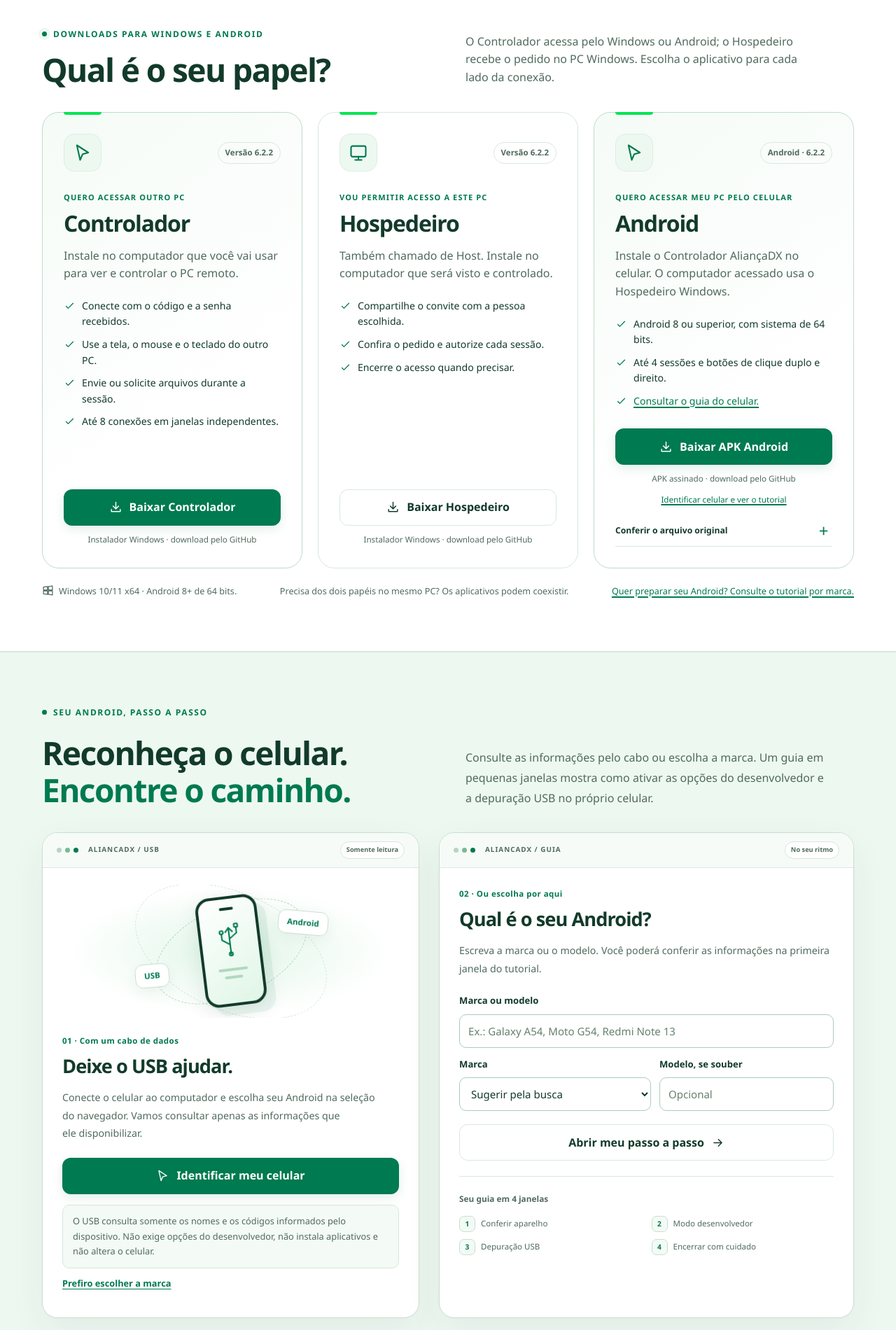
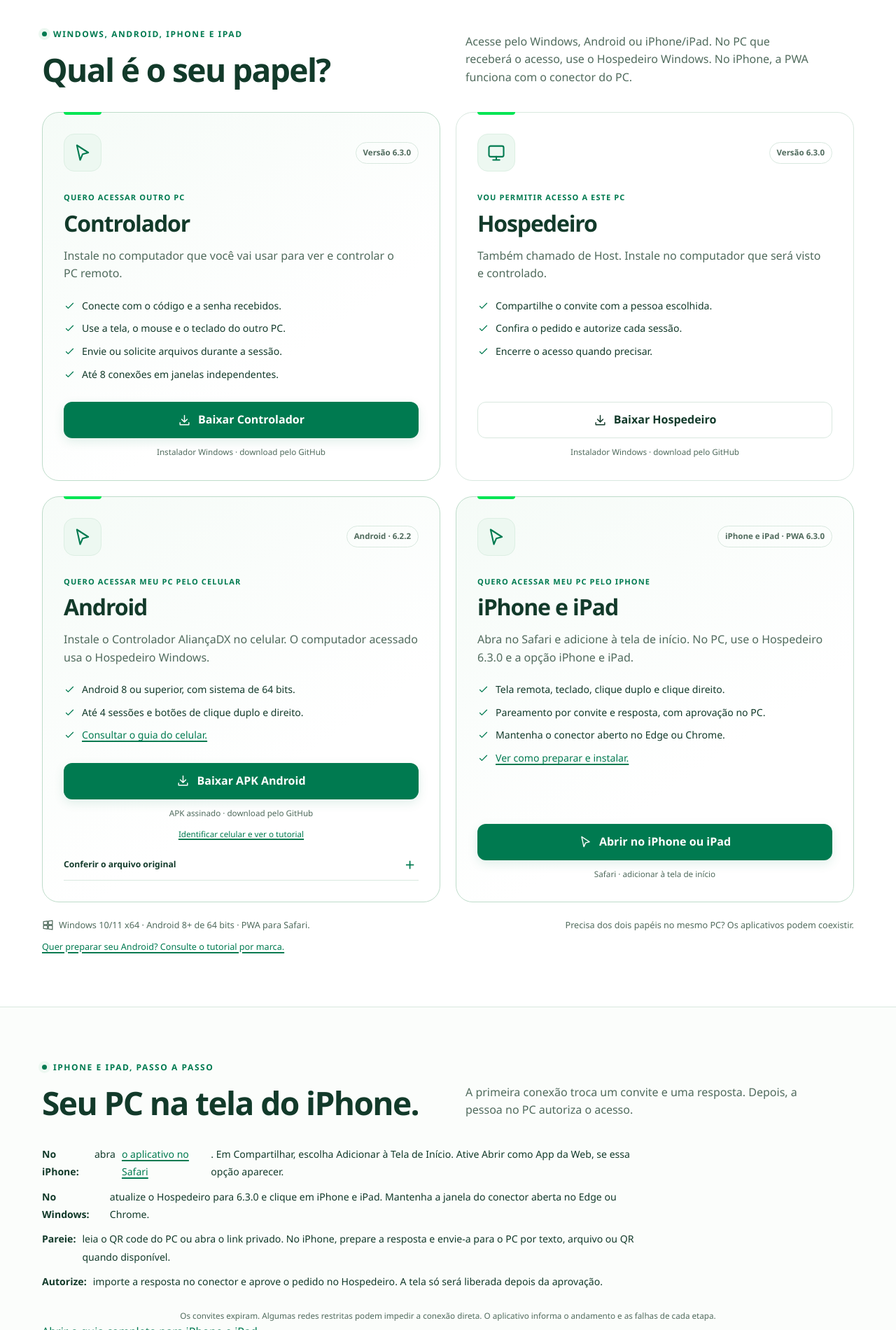
Before and after one commit to perabru/AliancaDX-AcessoRemoto, a plain HTML site: page index.html in a window 1280 px wide. Shown: the part 900-2800 px from the top of the page at 70% size. Drawn offline with Linux system fonts and the light colour scheme.

Commit message:
Publish iPhone PWA download page and Windows 6.3.0 links

```diff
--- a/index.html
+++ b/index.html
@@ -296,12 +296,12 @@
       .eyebrow::before, .download-card::before { forced-color-adjust: none; }
     }
 
-    .download-grid { grid-template-columns: repeat(3, minmax(0, 1fr)); }
+    .download-grid { grid-template-columns: repeat(2, minmax(0, 1fr)); }
     .apk-integrity { margin-top: 12px; font-size: .74rem; }
     .apk-integrity summary { min-height: 44px; padding: 8px 0; font-size: .76rem; }
     .apk-integrity p { padding: 0; margin-bottom: 8px; font-size: .73rem; }
     .apk-integrity code { display: block; overflow-wrap: anywhere; font-size: .7rem; margin-bottom: 10px; }
-    @media (max-width: 1100px) { .download-grid { grid-template-columns: repeat(2, minmax(0, 1fr)); } .android-download { grid-column: 1 / -1; } }
+    @media (max-width: 1100px) { .download-grid { grid-template-columns: repeat(2, minmax(0, 1fr)); } .android-download { grid-column: auto; } }
     @media (max-width: 640px) { .download-grid { grid-template-columns: minmax(0, 1fr); } .android-download { grid-column: auto; } }
   </style>
   <link rel="stylesheet" href="assets/device-guide.css?v=guide1">
@@ -338,6 +338,7 @@
       <nav class="nav-links" id="site-nav" aria-label="Navegação principal">
         <a href="#downloads">Downloads</a>
         <a href="#instalar-android">Android</a>
+        <a href="#instalar-ios">iPhone e iPad</a>
         <a href="#como-usar">Como usar</a>
         <a href="#manual">Manual</a>
         <a class="nav-repo" href="https://github.com/perabru/AliancaDX-AcessoRemoto" target="_blank" rel="noopener noreferrer" aria-label="Código-fonte no GitHub — abre em outra aba"><svg class="icon" aria-hidden="true"><use href="#i-code"/></svg>Código-fonte</a>
@@ -350,9 +351,9 @@
       <div class="container">
         <div class="hero-grid">
           <div class="hero-copy">
-            <p class="eyebrow">AliançaDX · Versão 6.2.2</p>
+            <p class="eyebrow">AliançaDX · Versão 6.3.0</p>
             <h1 id="hero-title">Controle um PC.<br><span>Com autorização.</span></h1>
-            <p class="hero-lead">Acesse vários PCs pelo Windows ou Android, alterne entre as sessões e use mouse, teclado e arquivos. Cada acesso tem seu convite e a aprovação da pessoa no PC.</p>
+            <p class="hero-lead">Acesse pelo Windows, Android, iPhone ou iPad. Use tela, mouse, teclado e arquivos com a aprovação da pessoa no PC.</p>
             <div class="actions">
               <a class="button button-primary" href="#downloads">Escolher meu download<svg class="icon" aria-hidden="true"><use href="#i-arrow"/></svg></a>
               <a class="button button-secondary" href="https://drive.google.com/file/d/1cHQ3ASQqRthEv8ux9P06WgoJV41SyiAO/view?usp=sharing" target="_blank" rel="noopener noreferrer" aria-label="Abrir manual em PDF no Google Drive — abre em outra aba"><svg class="icon" aria-hidden="true"><use href="#i-book"/></svg>Abrir manual</a>
@@ -426,12 +427,12 @@
     <section class="section downloads" id="downloads" aria-labelledby="downloads-title" tabindex="-1">
       <div class="container">
         <div class="section-heading">
-          <div><p class="eyebrow">Downloads para Windows e Android</p><h2 id="downloads-title">Qual é o seu papel?</h2></div>
-          <p>O Controlador acessa pelo Windows ou Android; o Hospedeiro recebe o pedido no PC Windows. Escolha o aplicativo para cada lado da conexão.</p>
+          <div><p class="eyebrow">Windows, Android, iPhone e iPad</p><h2 id="downloads-title">Qual é o seu papel?</h2></div>
+          <p>Acesse pelo Windows, Android ou iPhone/iPad. No PC que receberá o acesso, use o Hospedeiro Windows. No iPhone, a PWA funciona com o conector do PC.</p>
         </div>
         <div class="download-grid">
           <article class="download-card controller" aria-labelledby="controller-title">
-            <div class="card-top"><span class="card-icon"><svg class="icon" aria-hidden="true"><use href="#i-pointer"/></svg></span><span class="role-tag">Versão 6.2.2</span></div>
+            <div class="card-top"><span class="card-icon"><svg class="icon" aria-hidden="true"><use href="#i-pointer"/></svg></span><span class="role-tag">Versão 6.3.0</span></div>
             <p class="role-intent">Quero acessar outro PC</p>
             <h3 id="controller-title">Controlador</h3>
             <p class="description">Instale no computador que você vai usar para ver e controlar o PC remoto.</p>
@@ -442,12 +443,12 @@
               <li><svg class="icon" aria-hidden="true"><use href="#i-check"/></svg>Até 8 conexões em janelas independentes.</li>
             </ul>
             <div class="card-download">
-              <a class="button button-primary" href="https://github.com/perabru/AliancaDX-AcessoRemoto/releases/download/v6.2.2/AliancaDX_Controlador_Setup.exe" target="_blank" rel="noopener noreferrer" aria-label="Baixar Controlador para Windows pelo GitHub Releases — abre em outra aba"><svg class="icon" aria-hidden="true"><use href="#i-download"/></svg>Baixar Controlador</a>
+              <a class="button button-primary" href="https://github.com/perabru/AliancaDX-AcessoRemoto/releases/download/v6.3.0/AliancaDX_Controlador_Setup.exe" target="_blank" rel="noopener noreferrer" aria-label="Baixar Controlador para Windows pelo GitHub Releases — abre em outra aba"><svg class="icon" aria-hidden="true"><use href="#i-download"/></svg>Baixar Controlador</a>
               <p class="download-detail">Instalador Windows · download pelo GitHub</p>
             </div>
           </article>
           <article class="download-card" aria-labelledby="host-title">
-            <div class="card-top"><span class="card-icon"><svg class="icon" aria-hidden="true"><use href="#i-monitor"/></svg></span><span class="role-tag">Versão 6.2.2</span></div>
+            <div class="card-top"><span class="card-icon"><svg class="icon" aria-hidden="true"><use href="#i-monitor"/></svg></span><span class="role-tag">Versão 6.3.0</span></div>
             <p class="role-intent">Vou permitir acesso a este PC</p>
             <h3 id="host-title">Hospedeiro <span class="sr-only">Host</span></h3>
             <p class="description">Também chamado de Host. Instale no computador que será visto e controlado.</p>
@@ -457,7 +458,7 @@
               <li><svg class="icon" aria-hidden="true"><use href="#i-check"/></svg>Encerre o acesso quando precisar.</li>
             </ul>
             <div class="card-download">
-              <a class="button button-secondary" href="https://github.com/perabru/AliancaDX-AcessoRemoto/releases/download/v6.2.2/AliancaDX_Host_Setup.exe" target="_blank" rel="noopener noreferrer" aria-label="Baixar Hospedeiro para Windows pelo GitHub Releases — abre em outra aba"><svg class="icon" aria-hidden="true"><use href="#i-download"/></svg>Baixar Hospedeiro</a>
+              <a class="button button-secondary" href="https://github.com/perabru/AliancaDX-AcessoRemoto/releases/download/v6.3.0/AliancaDX_Host_Setup.exe" target="_blank" rel="noopener noreferrer" aria-label="Baixar Hospedeiro para Windows pelo GitHub Releases — abre em outra aba"><svg class="icon" aria-hidden="true"><use href="#i-download"/></svg>Baixar Hospedeiro</a>
               <p class="download-detail">Instalador Windows · download pelo GitHub</p>
             </div>
           </article>
@@ -478,12 +479,42 @@
               <details class="apk-integrity"><summary>Conferir o arquivo original</summary><p>SHA-256 da versão 6.2.2 · exibição abreviada:</p><div class="aadx-hash" data-aadx-hash><code class="aadx-hash-preview" aria-label="SHA-256 abreviado">aafd1f38…3298dd5f</code><button class="adx-text-button" type="button" data-aadx-hash-copy hidden>Copiar hash completo</button><details class="aadx-hash-full" data-aadx-hash-full><summary>Ver hash completo</summary><code>aafd1f38274da3e9580cf077e4f23b8c5ab79c8094c99b7b9cc1313c3298dd5f</code></details><p class="aadx-hash-status" data-aadx-hash-status role="status" aria-live="polite"></p></div><p>34.716.022 bytes. Use este valor para conferir o arquivo original, se necessário. A assinatura válida não equivale a uma aprovação do Play Protect.</p></details>
             </div>
           </article>
+          <article class="download-card controller" id="app-ios" aria-labelledby="ios-title">
+            <div class="card-top"><span class="card-icon"><svg class="icon" aria-hidden="true"><use href="#i-pointer"/></svg></span><span class="role-tag">iPhone e iPad · PWA 6.3.0</span></div>
+            <p class="role-intent">Quero acessar meu PC pelo iPhone</p>
+            <h3 id="ios-title">iPhone e iPad</h3>
+            <p class="description">Abra no Safari e adicione à tela de início. No PC, use o Hospedeiro 6.3.0 e a opção iPhone e iPad.</p>
+            <ul class="card-list">
+              <li><svg class="icon" aria-hidden="true"><use href="#i-check"/></svg>Tela remota, teclado, clique duplo e clique direito.</li>
+              <li><svg class="icon" aria-hidden="true"><use href="#i-check"/></svg>Pareamento por convite e resposta, com aprovação no PC.</li>
+              <li><svg class="icon" aria-hidden="true"><use href="#i-check"/></svg>Mantenha o conector aberto no Edge ou Chrome.</li>
+              <li><svg class="icon" aria-hidden="true"><use href="#i-check"/></svg><a href="#instalar-ios">Ver como preparar e instalar.</a></li>
+            </ul>
+            <div class="card-download">
+              <a class="button button-primary" href="ios-pwa/"><svg class="icon" aria-hidden="true"><use href="#i-pointer"/></svg>Abrir no iPhone ou iPad</a>
+              <p class="download-detail">Safari · adicionar à tela de início</p>
+            </div>
+          </article>
         </div>
         <div class="download-footnote">
-          <p><svg class="icon" aria-hidden="true"><use href="#i-windows"/></svg>Windows 10/11 x64 · Android 8+ de 64 bits.</p>
+          <p><svg class="icon" aria-hidden="true"><use href="#i-windows"/></svg>Windows 10/11 x64 · Android 8+ de 64 bits · PWA para Safari.</p>
           <p>Precisa dos dois papéis no mesmo PC? Os aplicativos podem coexistir.</p>
           <p><a href="#instalar-android">Quer preparar seu Android? Consulte o tutorial por marca.</a></p>
         </div>
+      </div>
+    </section>
+
+    <section class="section" id="instalar-ios" aria-labelledby="install-ios-title" tabindex="-1">
+      <div class="container">
+        <div class="section-heading"><div><p class="eyebrow">iPhone e iPad, passo a passo</p><h2 id="install-ios-title">Seu PC na tela do iPhone.</h2></div><p>A primeira conexão troca um convite e uma resposta. Depois, a pessoa no PC autoriza o acesso.</p></div>
+        <ol class="card-list" style="max-width:850px;line-height:1.8">
+          <li><strong>No iPhone:</strong> abra <a href="ios-pwa/">o aplicativo no Safari</a>. Em Compartilhar, escolha Adicionar à Tela de Início. Ative Abrir como App da Web, se essa opção aparecer.</li>
+          <li><strong>No Windows:</strong> atualize o Hospedeiro para 6.3.0 e clique em iPhone e iPad. Mantenha a janela do conector aberta no Edge ou Chrome.</li>
+          <li><strong>Pareie:</strong> leia o QR code do PC ou abra o link privado. No iPhone, prepare a resposta e envie-a para o PC por texto, arquivo ou QR quando disponível.</li>
+          <li><strong>Autorize:</strong> importe a resposta no conector e aprove o pedido no Hospedeiro. A tela só será liberada depois da aprovação.</li>
+        </ol>
+        <p class="download-detail">Os convites expiram. Algumas redes restritas podem impedir a conexão direta. O aplicativo informa o andamento e as falhas de cada etapa.</p>
+        <p><a href="https://github.com/perabru/AliancaDX-AcessoRemoto/blob/main/docs/IOS_6_3_0.md" target="_blank" rel="noopener noreferrer">Abrir o guia completo para iPhone e iPad</a></p>
       </div>
     </section>
 
@@ -562,7 +593,8 @@
           <details><summary>Posso acessar sem alguém autorizar?</summary><p>Cada sessão precisa ser aprovada pela pessoa no Host. Receber o código e a senha não dispensa essa confirmação. Ao terminar, use <strong>Encerrar</strong> no Controlador ou <strong>Desconectar</strong> no Host.</p></details>
           <details><summary>Os arquivos são escolhidos por quem recebe?</summary><p>Quem envia escolhe o arquivo; quem recebe autoriza e escolhe o destino. O comando de receber envia um pedido à outra pessoa, sem abrir livremente as pastas dela. Consulte os detalhes de envio e recebimento no manual.</p></details>
           <details><summary>Posso acessar vários PCs ao mesmo tempo?</summary><p>Sim. No Controlador Windows, use <strong>Nova conexão</strong> para abrir até 8 janelas. No Android, use <strong>+</strong> para manter até 4 sessões e toque na conexão que deseja controlar. Cada PC precisa autorizar seu próprio acesso. Encerrar uma sessão preserva as demais. Os botões de <strong>clique duplo</strong> e <strong>clique direito</strong> ficam sobre a tela remota do Android, inclusive em tela cheia. <a href="https://github.com/perabru/AliancaDX-AcessoRemoto/blob/main/desktop/docs/SESSOES_6_2_2.md" target="_blank" rel="noopener noreferrer">Ver o passo a passo das sessões.</a></p></details>
-          <details><summary>E se a internet estiver lenta?</summary><p>Atualize o Hospedeiro e o Controlador para 6.2.2. A qualidade e o ritmo da imagem se ajustam automaticamente para reduzir o acúmulo de atraso. Em redes ruins a imagem pode perder detalhe e se recuperar quando a conexão melhorar. A resposta ainda depende da internet dos dois lados.</p></details>
+          <details><summary>E se a internet estiver lenta?</summary><p>Use os aplicativos Windows atualizados e o Android 6.2.2 ou posterior. A qualidade e o ritmo da imagem se ajustam automaticamente para reduzir o acúmulo de atraso. Em redes ruins a imagem pode perder detalhe e se recuperar quando a conexão melhorar. A resposta ainda depende da internet dos dois lados.</p></details>
+          <details><summary>Posso usar no iPhone ou iPad?</summary><p>Sim. A <a href="ios-pwa/">versão PWA</a> abre no Safari e pode ser instalada na tela de início. Ela usa o conector iPhone e iPad do Windows 6.3.0, com convite, resposta e aprovação no Hospedeiro. Mantenha a PWA e o conector abertos. Algumas redes podem exigir um retransmissor TURN configurado por quem administra a rede. <a href="#instalar-ios">Ver o passo a passo.</a></p></details>
           <details><summary>E o acesso pelo Android?</summary><p>O projeto também inclui um Controlador Android para acessar o PC Windows, com Android 8 ou superior e sistema de 64 bits. O <a href="#apk-android">APK está nos downloads</a> e as <a href="https://github.com/perabru/AliancaDX-AcessoRemoto" target="_blank" rel="noopener noreferrer">fontes estão no repositório</a>. Use o <a href="#instalar-android">guia do celular</a> para consultar a identificação USB e os passos de modo desenvolvedor e depuração por marca. A instalação do aplicativo é feita no próprio Android, pelo APK baixado.</p></details>
         </div>
       </div>
@@ -572,7 +604,7 @@
   <footer class="site-footer">
     <div class="container">
       <div class="footer-main">
-        <div class="footer-brand"><img src="assets/brand/aliancadx-logo.png" alt="AliançaDX" width="402" height="94" loading="lazy"><p>Acesso Remoto · Versão 6.2.2</p></div>
+        <div class="footer-brand"><img src="assets/brand/aliancadx-logo.png" alt="AliançaDX" width="402" height="94" loading="lazy"><p>Acesso Remoto · Versão 6.3.0</p></div>
         <div class="footer-links">
           <a href="https://github.com/perabru/AliancaDX-AcessoRemoto" target="_blank" rel="noopener noreferrer" aria-label="Ver código-fonte no GitHub — abre em outra aba"><svg class="icon" aria-hidden="true"><use href="#i-code"/></svg>Código-fonte no GitHub<svg class="icon" aria-hidden="true"><use href="#i-external"/></svg></a>
           <a href="https://github.com/perabru/AliancaDX-AcessoRemoto/archive/refs/heads/main.zip" target="_blank" rel="noopener noreferrer" aria-label="Baixar código-fonte em ZIP pelo GitHub — abre em outra aba"><svg class="icon" aria-hidden="true"><use href="#i-download"/></svg>Baixar código-fonte</a>
```
Also changed, not shown: README.md, 1 other file.
